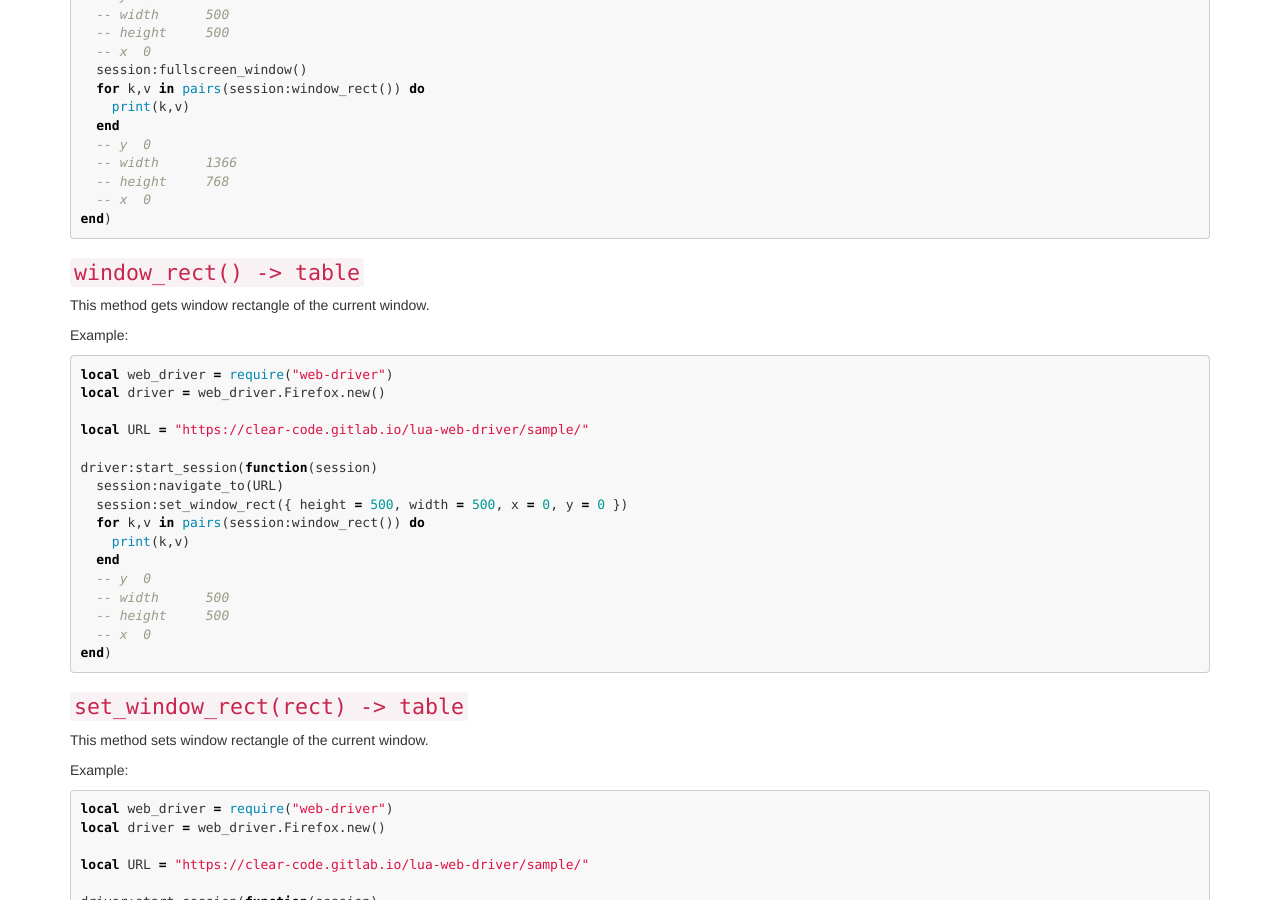
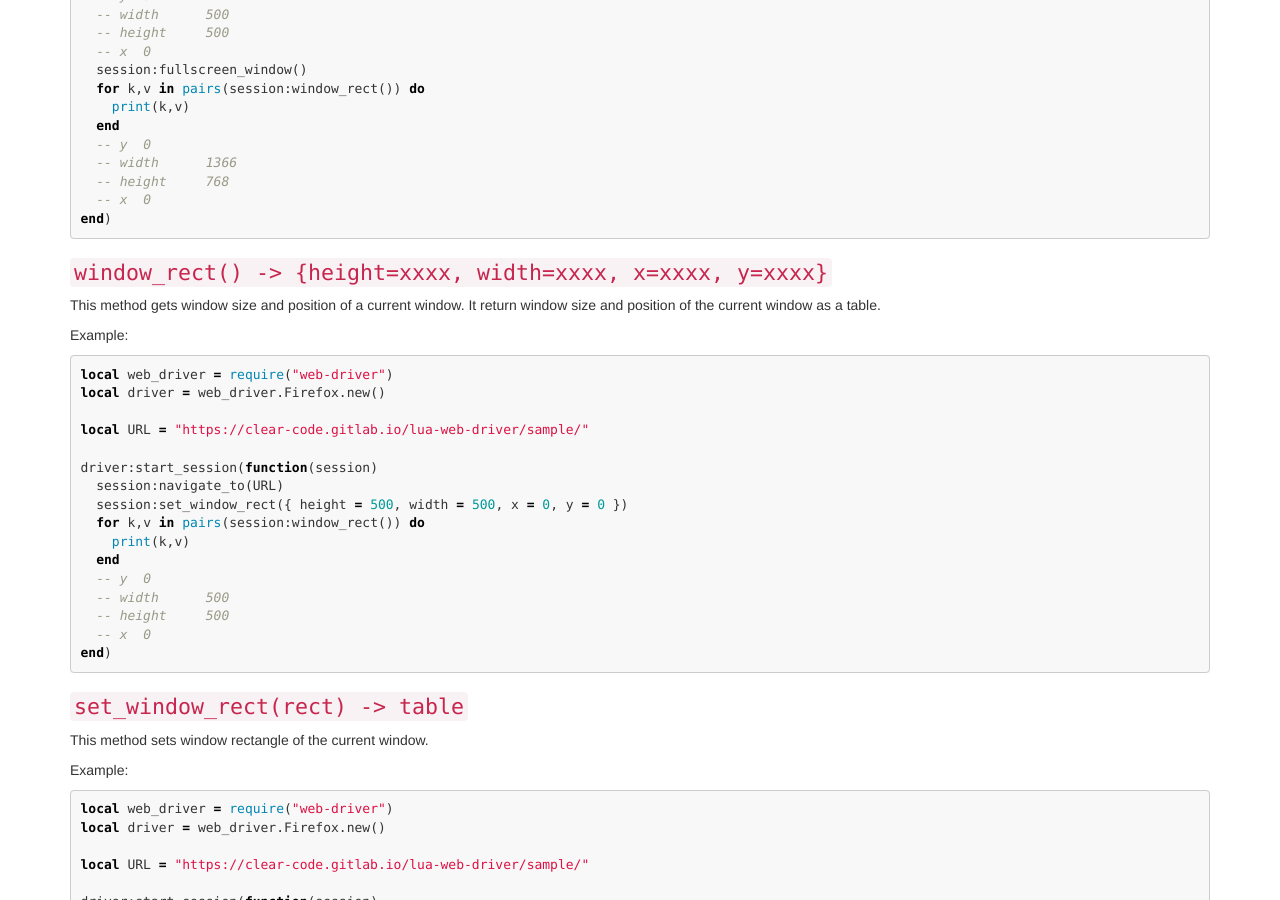
Before and after one commit to clear-code/lua-web-driver, a Jekyll site: the page built from docs/reference/session.md, in a window 1280 px wide and 900 px high, scrolled down 5893 px. Built offline with Jekyll 4.4.1, drawn with Linux system fonts in a browser that asks for light colours.

Commit message:
doc reference: Modify a return value of Session:window_rect()

````diff
--- a/docs/reference/session.md
+++ b/docs/reference/session.md
@@ -352,9 +352,10 @@ driver:start_session(function(session)
 end)
 ```
 
-### `window_rect() -> table` {#window-rect}
+### `window_rect() -> {height=xxxx, width=xxxx, x=xxxx, y=xxxx}` {#window-rect}
 
-This method gets window rectangle of the current window.
+This method gets window size and position of a current window.
+It return window size and position of the current window as a table.
 
 Example:
 
````
Also changed, not shown: docs/ja/reference/session.md (+2 -2 lines), 1 other file.
